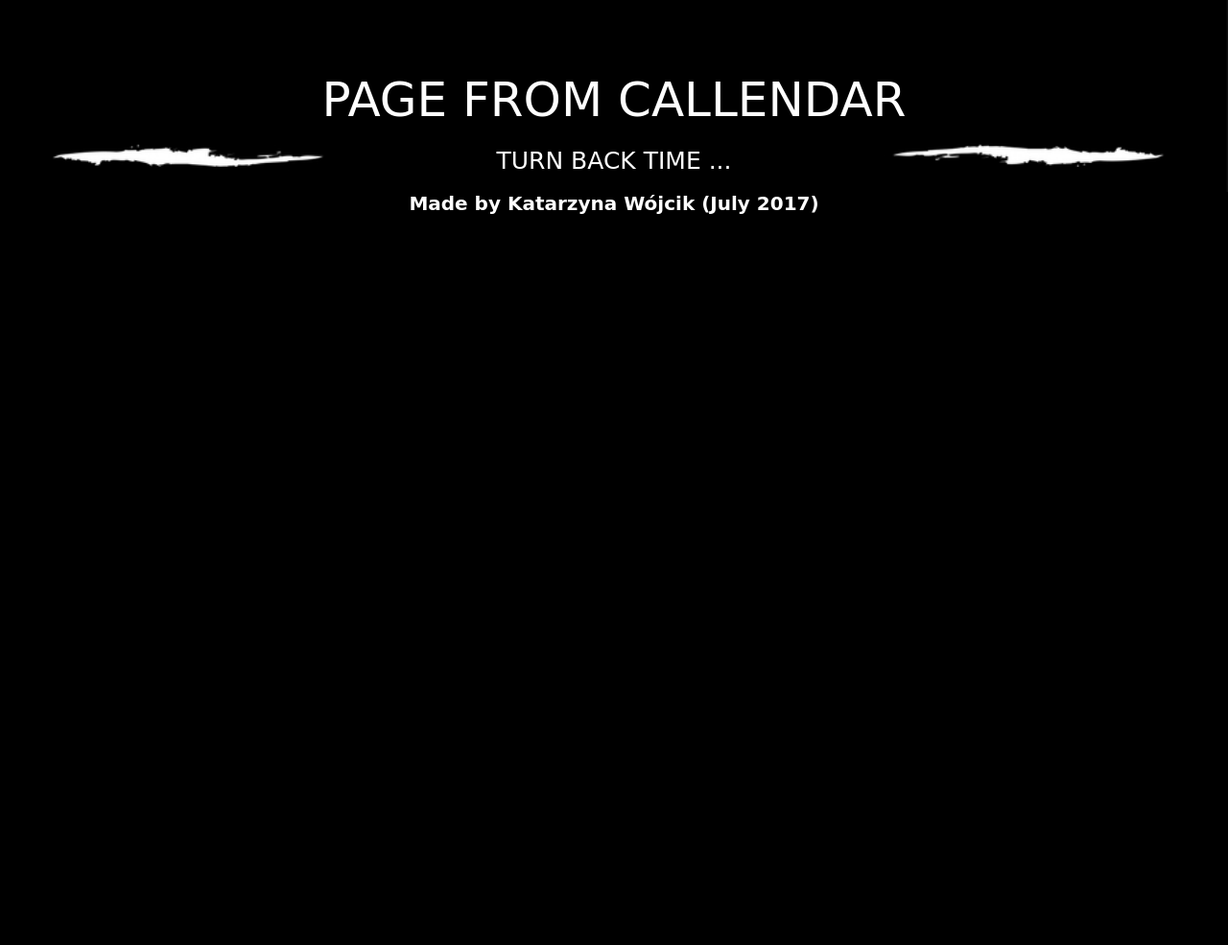
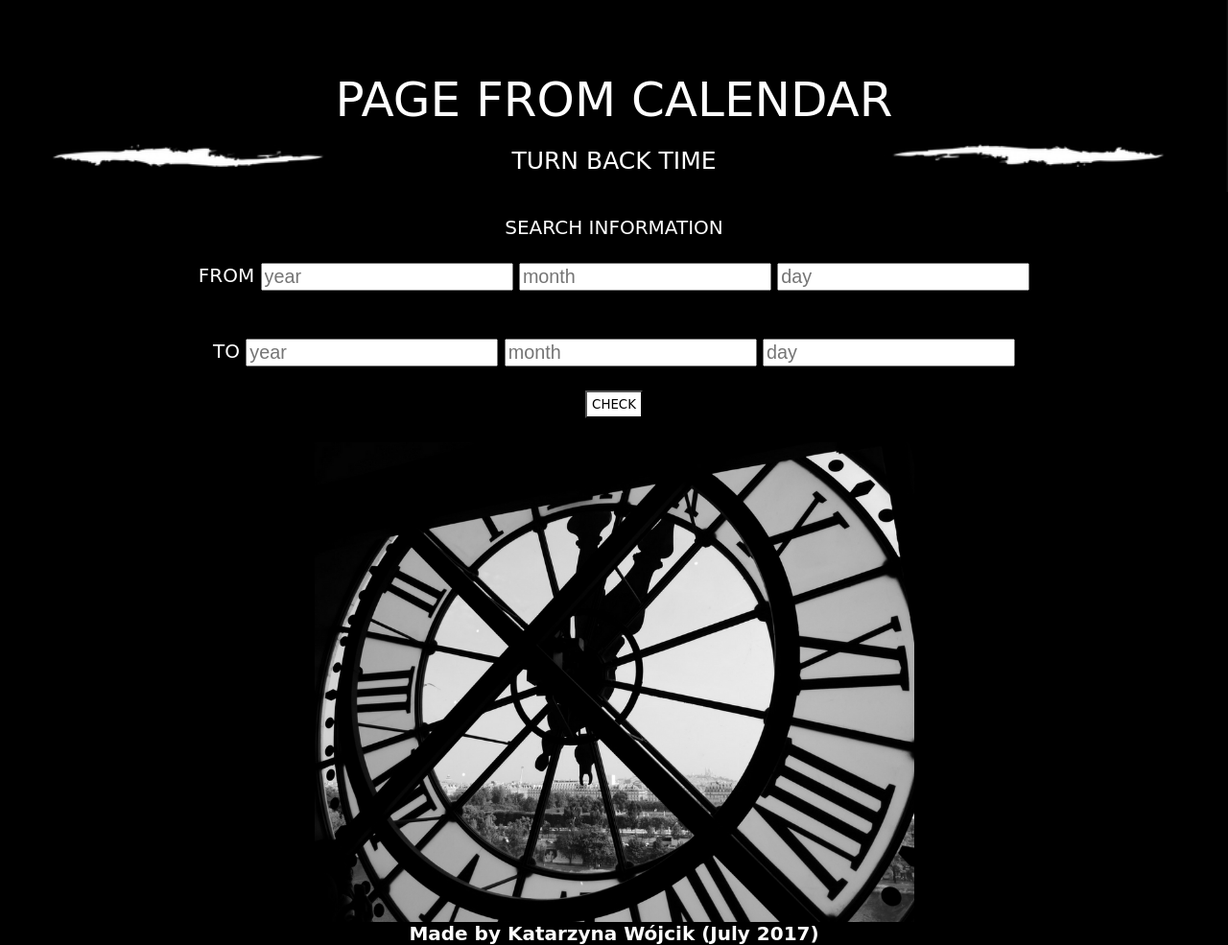
Before and after one commit to wojcikkatarzyna/FoodRecipes, a website: page index.html in a window 1280 px wide. Shown: the whole page at 96% size. Before the commit the page ends 800 px from the top, so only its background shows below. Drawn offline with nearby package versions, Linux system fonts and the light colour scheme; no server answers; a web font is replaced by a local one.

Commit message:
search by users date without validation

```diff
--- a/index.html
+++ b/index.html
@@ -6,20 +6,35 @@
     <meta name="viewport" content="width=device-width, initial-scale=1.0">
     <link href="https://fonts.googleapis.com/css?family=Fredericka+the+Great" rel="stylesheet">
     <link href="css/main.css" rel="stylesheet">
-    <title>Page from callendar</title>
+    <title>Page from calendar</title>
 </head>
 
 <body>
     <header>
-        <h1> PAGE FROM CALLENDAR</h1>
-        <h3> TURN BACK TIME ... </h3>
+        <h1> PAGE FROM CALENDAR</h1>
+        <h3> TURN BACK TIME </h3>
     </header>
 
-    <section id="selectData">
-
+    <section id="selectDate">
+        <div>
+            SEARCH INFORMATION
+            <div id="firstDate">
+                FROM
+                <input type="number" id="firstYear" placeholder="year"/>
+                <input type="number" id="firstMonth" placeholder="month"/>
+                <input type="number" id="firstDay" placeholder="day"/>
+            </div>
+            <div  id="secondDate">
+                TO
+                <input type="number" id="secondYear" placeholder="year"/>
+                <input type="number" id="secondMonth" placeholder="month"/>
+                <input type="number" id="secondDay" placeholder="day"/>
+            </div>
+            <button> CHECK </button>
+        </div>
     </section>
 
-    <section id="callendar">
+    <section id="calendar">
     </section>
 
     <footer>
--- a/js/script.js
+++ b/js/script.js
@@ -1,13 +1,29 @@
 $(document).ready(function(){
 
-    function loadFacts() {
+    const button = $('button');
+    button.on('click', function(){
+        let firstDate = '';
+        let secondDate = '';
+        const begin = $('#firstDate input');
+        for (let i=0; i<begin.length; i++) {
+            firstDate += begin[i].value;
+        }
+        const end = $('#secondDate input');
+        for (let i=0; i<end.length; i++) {
+            secondDate += end[i].value;
+        }
+        let urlAPI = 'http://www.vizgr.org/historical-events/search.php?begin_date='+firstDate+'&end_date='+secondDate;
+        loadFacts(urlAPI);
+    });
+
+    function loadFacts(userURL) {
         $.ajax({
-            url: 'http://www.vizgr.org/historical-events/search.php?begin_date=20010911&end_date=20010918',
+            url: userURL,
             method: 'GET'
         }).done(function(response){
             console.log(response);
             $(response).find('event').each(function() {
-                const section = $('#callendar');
+                const section = $('#calendar');
                 const date = $(this).find("date").text().split('/');
                 const year = $('<div>', {class:'year'}).text(date[0]);
                 const month = $('<div>', {class:'month'});
@@ -78,8 +94,5 @@ $(document).ready(function(){
             console.log(error);
         })
     }
-    loadFacts();
-
-
 
 })
--- a/scss/_callendar.scss
+++ b/scss/_calendar.scss
@@ -1,4 +1,4 @@
-#callendar{
+#calendar{
     font-family: 'Fredericka the Great', cursive;
     background: url('../images/clock.jpg');
     background-size: contain;
@@ -6,6 +6,8 @@
     background-position: center;
     display: flex;
     flex-wrap: wrap;
+    justify-content: center;
+    min-height: 500px;
     .event{
         border: 2px double rgb(116, 88, 17);
         box-shadow: 5px 5px 15px #bd900b;
--- /dev/null
+++ b/scss/_selectDate.scss
@@ -0,0 +1,18 @@
+#selectDate{
+    font-family: 'Fredericka the Great', cursive;
+    color: white;
+    font-size: 20px;
+    div{
+        text-align: center;
+        padding: 25px 0;
+        input{
+
+        }
+        button{
+            font-family: 'Fredericka the Great', cursive;
+            color: black;
+            background: white;
+            padding: 5px;
+        }
+    }
+}
--- a/scss/main.scss
+++ b/scss/main.scss
@@ -1,6 +1,7 @@
 @import "reset";
 @import "header";
-@import "callendar";
+@import "selectDate";
+@import "calendar";
 @import "footer";
 
 body{
```
Also changed, not shown: css/main.css.
